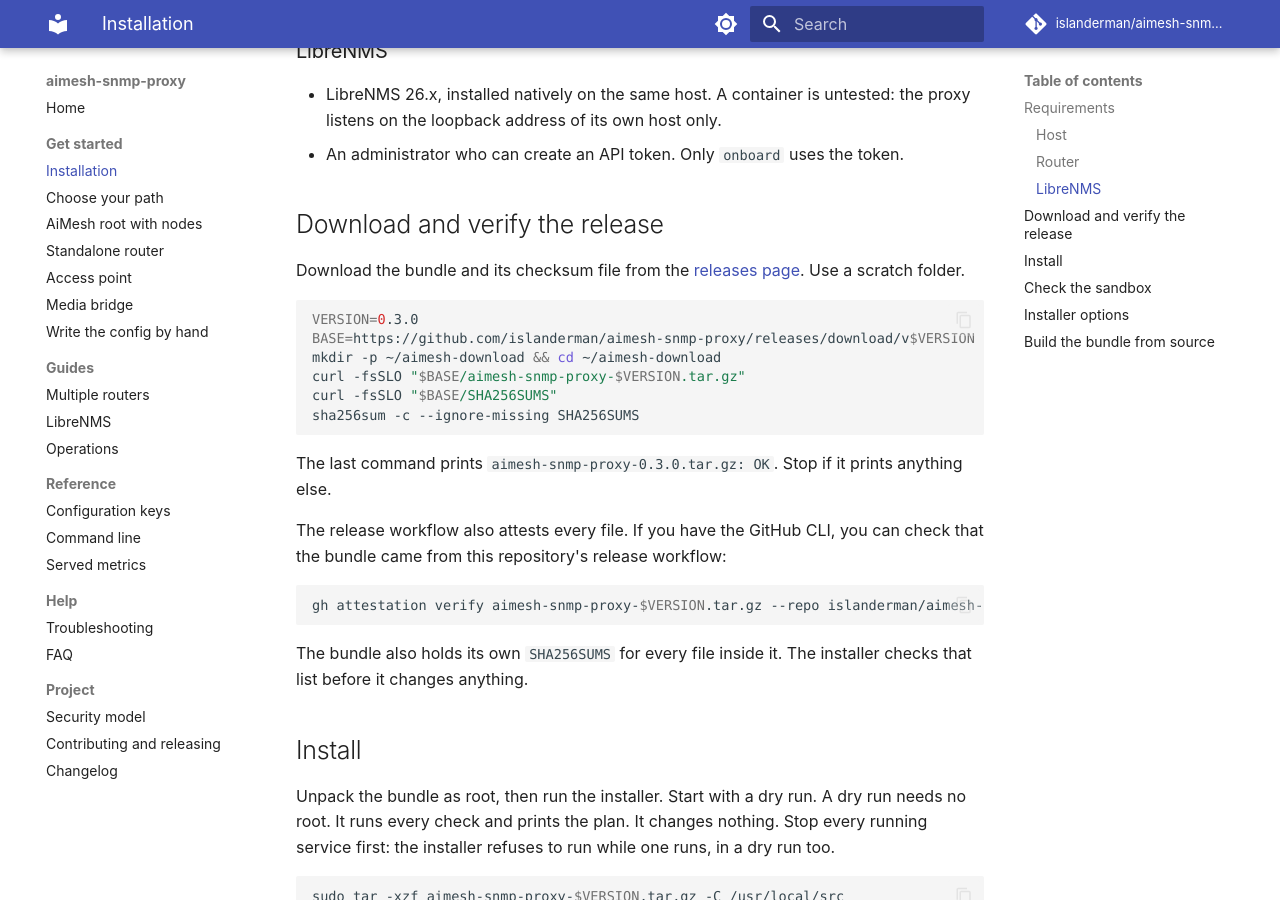
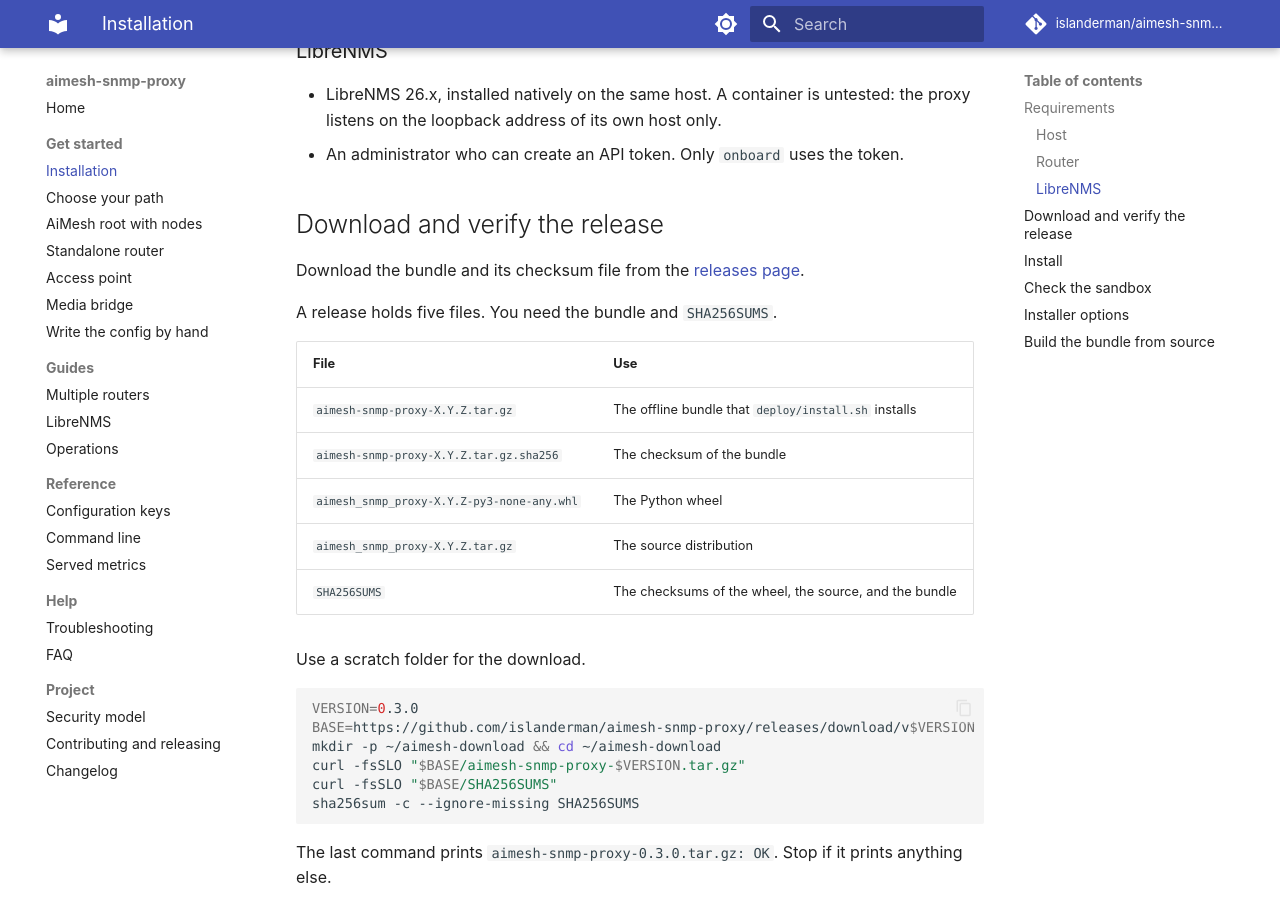
Before and after one commit to islanderman/aimesh-snmp-proxy, an MkDocs documentation site: the page built from docs/installation.md, in a window 1280 px wide and 900 px high, scrolled down 982 px. Built offline with MkDocs 1.6.1 and Material for MkDocs 9.7.7, drawn with Linux system fonts in a browser that asks for light colours; comment, search, counter and statistics services are not loaded.

Commit message:
docs(install): list the files of a release

````diff
--- a/docs/installation.md
+++ b/docs/installation.md
@@ -38,7 +38,19 @@ your router type.
 ## Download and verify the release
 
 Download the bundle and its checksum file from the
-[releases page](https://github.com/islanderman/aimesh-snmp-proxy/releases). Use a scratch folder.
+[releases page](https://github.com/islanderman/aimesh-snmp-proxy/releases).
+
+A release holds five files. You need the bundle and `SHA256SUMS`.
+
+| File                                       | Use                                                    |
+| ------------------------------------------ | ------------------------------------------------------ |
+| `aimesh-snmp-proxy-X.Y.Z.tar.gz`           | The offline bundle that `deploy/install.sh` installs   |
+| `aimesh-snmp-proxy-X.Y.Z.tar.gz.sha256`    | The checksum of the bundle                             |
+| `aimesh_snmp_proxy-X.Y.Z-py3-none-any.whl` | The Python wheel                                       |
+| `aimesh_snmp_proxy-X.Y.Z.tar.gz`           | The source distribution                                |
+| `SHA256SUMS`                               | The checksums of the wheel, the source, and the bundle |
+
+Use a scratch folder for the download.
 
 ```sh
 VERSION=0.3.0
````
